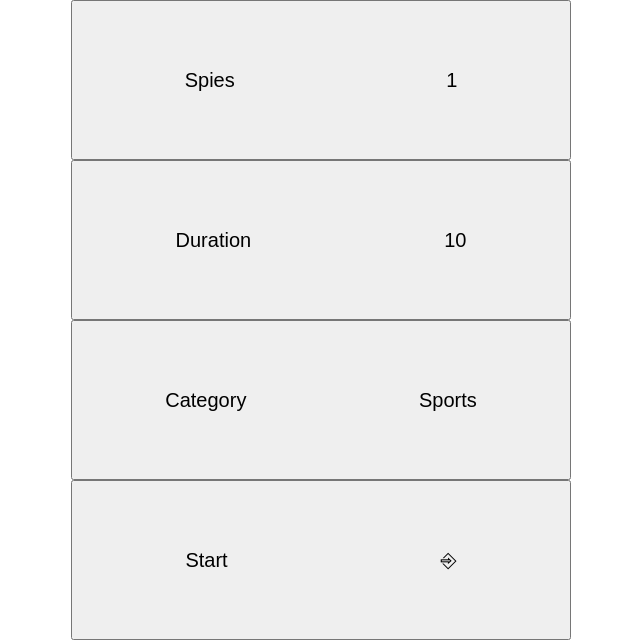
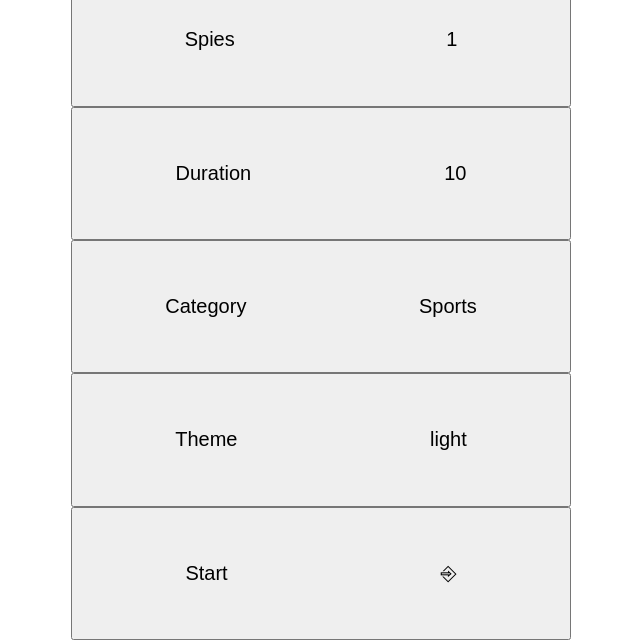
Before and after one commit to aghArdeshir/spy, a PHP site: page / in a window 1280 px wide. Shown: the part 160-800 px from the top of the page, without its empty margins (319-959 px from the left). Run offline with PHP 8.4, Linux system fonts and the light colour scheme.

Commit message:
add dark theme

```diff
--- a/index.mjs
+++ b/index.mjs
@@ -7,6 +7,7 @@ const ONE_SECOND = 1000;
 let playersCount = +localStorage.getItem("players") || 6;
 let spiesCount = +localStorage.getItem("spies") || 1;
 let durationInMinutes = +localStorage.getItem("duration") || 10;
+let theme = localStorage.getItem("theme") || "light";
 
 let category;
 const storedCategoryName = localStorage.getItem("category");
@@ -40,6 +41,16 @@ function updateCategoryDom() {
     category.name;
 }
 
+function updateThemeDeom() {
+  document.querySelector("#theme-button").children[1].innerHTML = theme;
+
+  if (theme === "light") {
+    document.body.parentElement.classList.remove("dark");
+  } else {
+    document.body.parentElement.classList.add("dark");
+  }
+}
+
 function setPlayersCount(count) {
   if (count > spiesCount * 2) {
     playersCount = count;
@@ -71,6 +82,13 @@ function setCategory(selectedCategory) {
   localStorage.setItem("category", selectedCategory.name);
   updateCategoryDom();
 }
+
+function switchTheme() {
+  theme = theme === "light" ? "dark" : "light";
+  localStorage.setItem("theme", theme);
+  updateThemeDeom();
+}
+window.switchTheme = switchTheme;
 
 function populateCountPikcerDom(page, callback) {
   for (let i = 0; i < 21; i++) {
@@ -257,6 +275,10 @@ function populateFirstPage() {
             <div>Category</div>
             <div></div>
         </button>
+        <button id="theme-button" onClick="switchTheme()">
+            <div>Theme</div>
+            <div></div>
+        </button>
         <button id="start-button" onclick="showPage('assign-players')">
             <div>Start</div>
             <div>⎆</div>
@@ -285,6 +307,7 @@ window.onload = function () {
   updateSpiesCountDom();
   updateDurationDom();
   updateCategoryDom();
+  updateThemeDeom();
 
   showPage(PAGES.startPage);
 
--- a/style.css
+++ b/style.css
@@ -4,6 +4,11 @@ body {
   min-height: 100vh;
   max-width: 500px;
   margin: auto;
+}
+
+html.dark {
+  background-color: black;
+  filter: invert(100%) hue-rotate(180deg);
 }
 
 * {
```
